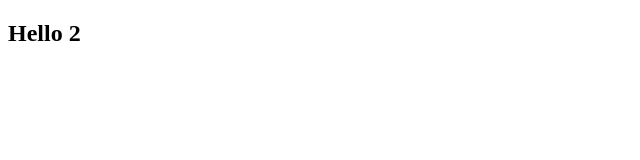
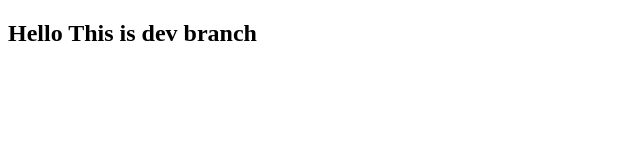
Before and after one commit to rinpov/test-react-typescript, a plain HTML site: page index.html in a window 1280 px wide. Shown: the whole page, without its empty margins (0-640 px from the left). Drawn offline with Linux system fonts and the light colour scheme.

Commit message:
modified on index.html

```diff
--- a/index.html
+++ b/index.html
@@ -6,6 +6,6 @@
     <title>Document</title>
 </head>
 <body>
-    <h2>Hello 2</h2>
+    <h2>Hello This is dev branch</h2>
 </body>
 </html>
```
